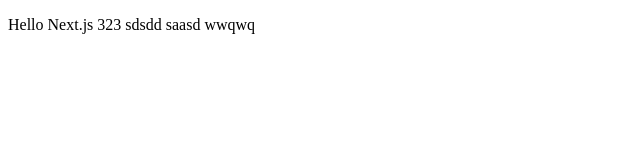
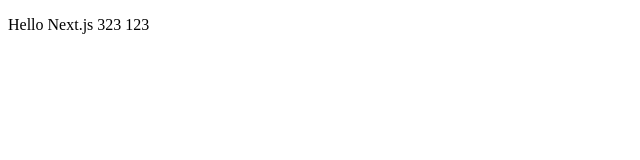
Before and after one commit to arunoda-local2/simple-now-app, a Next.js app: page / in a window 1280 px wide. Shown: the top 160 px of the page, without its empty margins (0-640 px from the left). Built offline with nearby package versions, Linux system fonts and the light colour scheme.

Commit message:
Update index.js

```diff
--- a/pages/index.js
+++ b/pages/index.js
@@ -1,6 +1,6 @@
 const Index = () => (
   <div>
-    <p>Hello Next.js 323 sdsdd saasd wwqwq</p>
+    <p>Hello Next.js 323 123</p>
   </div>
 );
 
```
